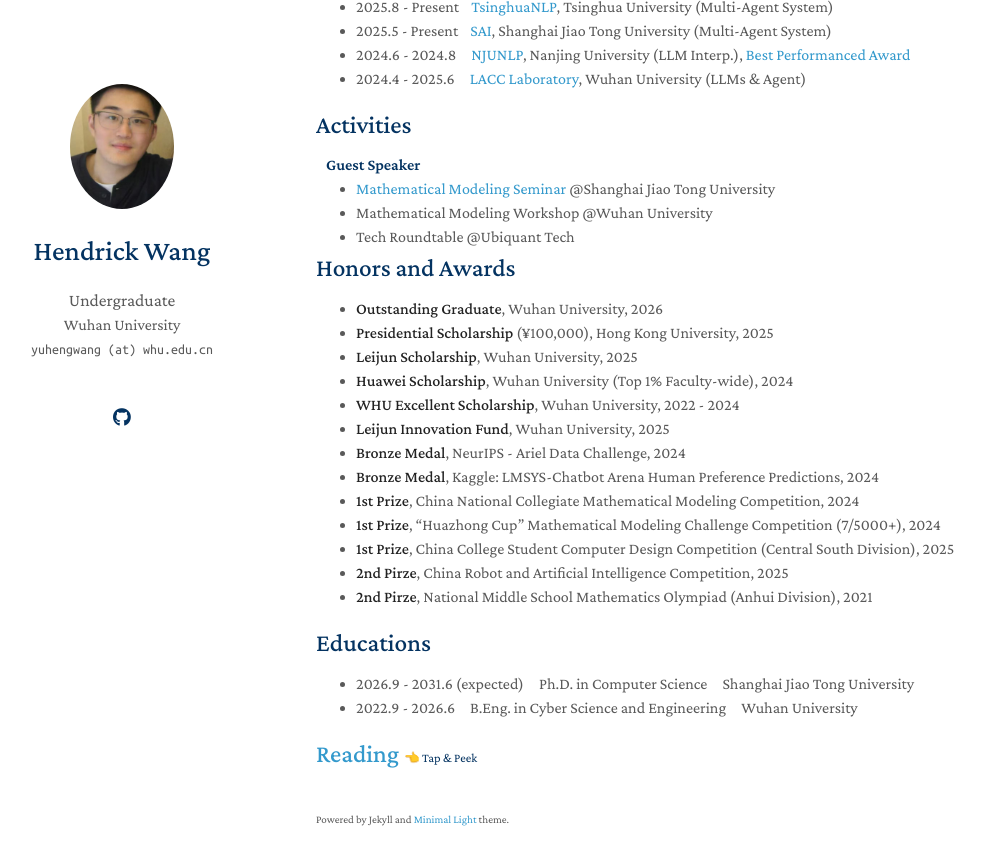
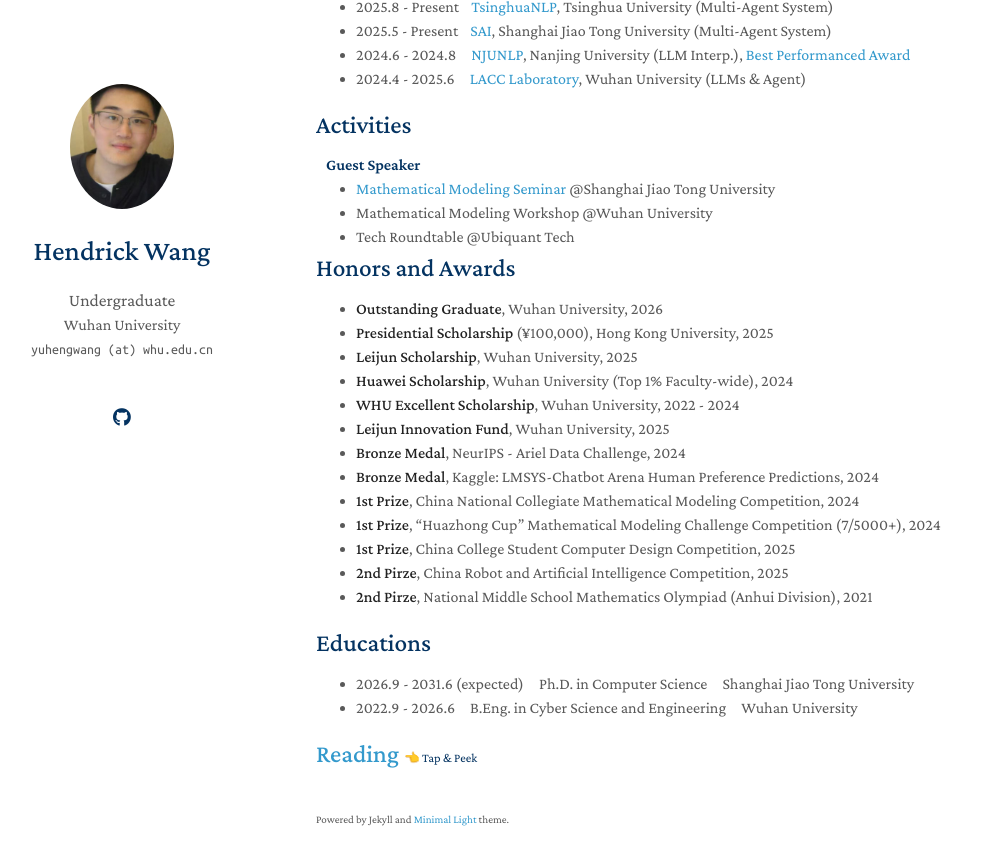
Before and after one commit to hendrick-wang/hendrick-wang.github.io, a Jekyll site: the page built from index.md, in a window 1280 px wide and 900 px high, scrolled down 1440 px. Shown: the top 865 px of the window, without its empty margins (154-1138 px from the left). Built offline with Jekyll 4.4.1, drawn with Linux system fonts in a browser that asks for light colours; a style sheet for code colours, icons or effects is not loaded.

Commit message:
some changes

```diff
--- a/index.md
+++ b/index.md
@@ -33,7 +33,7 @@
 - **Bronze Medal**, Kaggle: LMSYS-Chatbot Arena Human Preference Predictions, 2024
 - **1st Prize**, China National Collegiate Mathematical Modeling Competition, 2024
 - **1st Prize**, "Huazhong Cup" Mathematical Modeling Challenge Competition (7/5000+), 2024
-- **1st Prize**, China College Student Computer Design Competition (Central South Division), 2025
+- **1st Prize**, China College Student Computer Design Competition, 2025
 - **2nd Pirze**, China Robot and Artificial Intelligence Competition, 2025
 - **2nd Pirze**, National Middle School Mathematics Olympiad (Anhui Division), 2021
 
```
